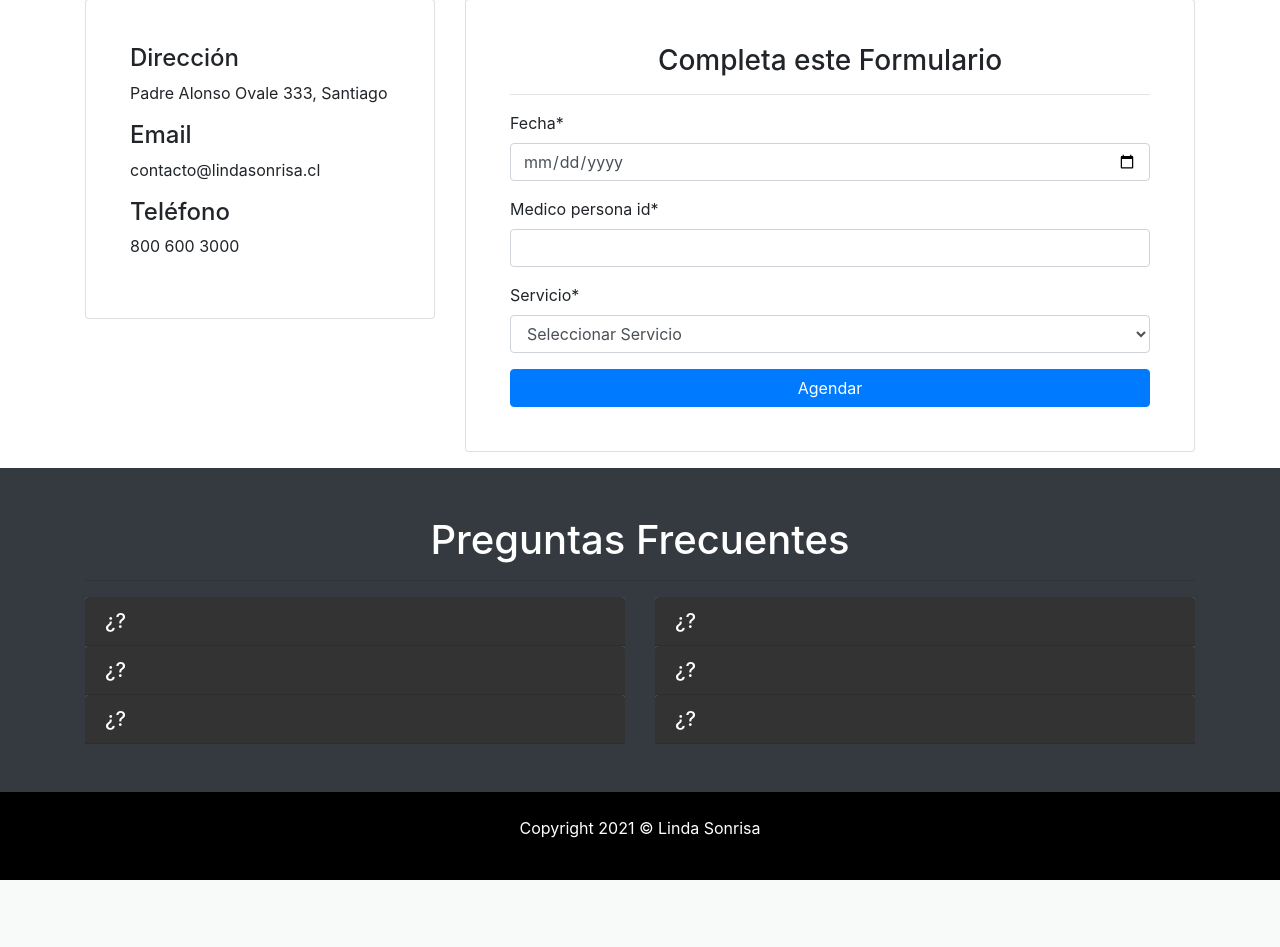
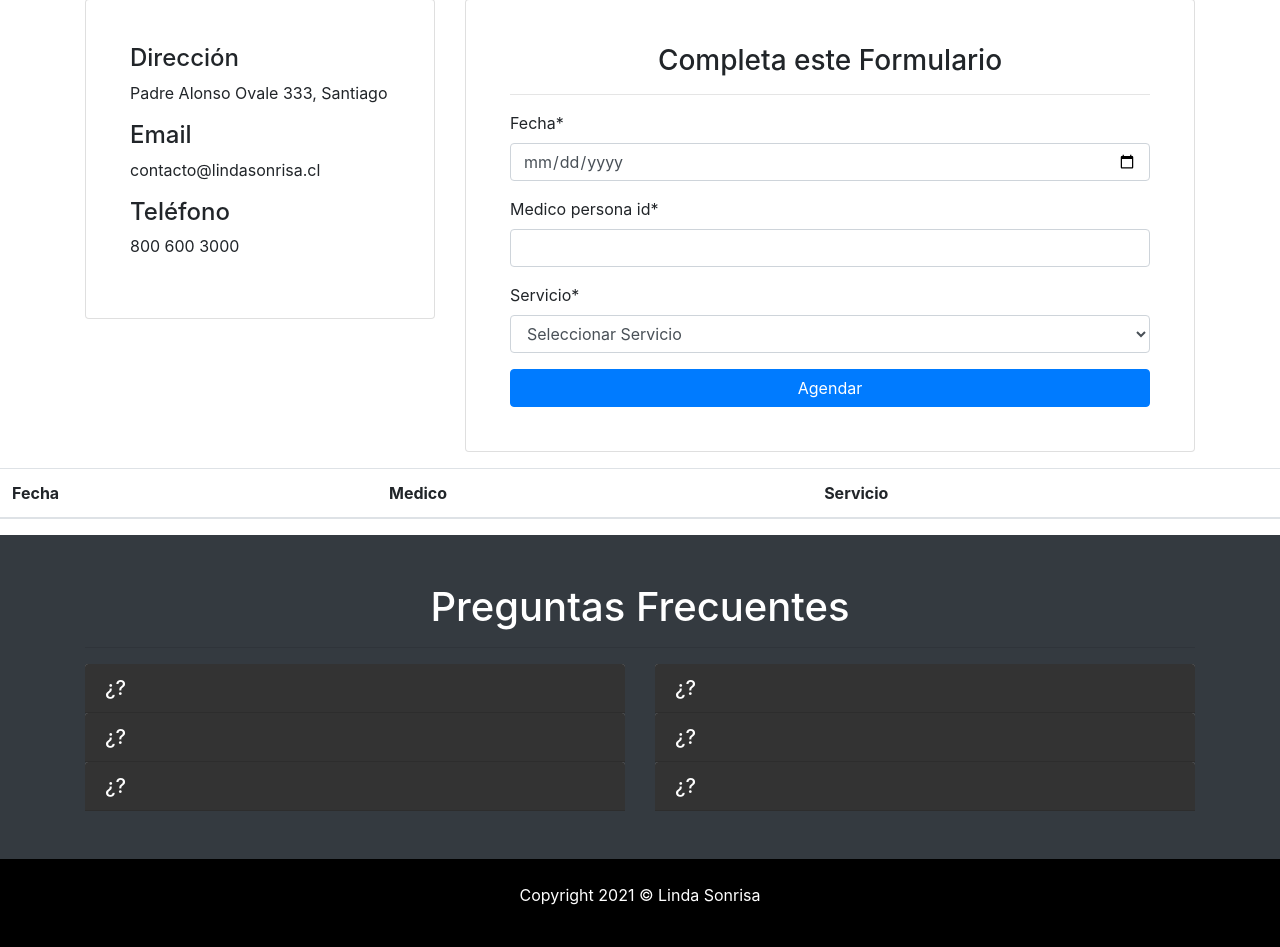
Before and after one commit to rivera-bl/sonrisasql, a Django app: page /agenda/ in a window 1280 px wide. Shown: the part 273-1220 px from the top of the page. Before the commit the page ends 1153 px from the top, so only its background shows below. Run offline with Django 3.2, Linux system fonts and the light colour scheme; tables that the repository leaves empty hold one stand-in row (values such as "Sample post"); lists and menus that the app fills with data are empty; some libraries are stand-ins or nearby versions.

Commit message:
Listar Horas

```diff
--- a/core/models.py
+++ b/core/models.py
@@ -34,7 +34,6 @@ class FichaEconomica(models.Model):
     id = models.AutoField(primary_key=True)
     tipo_ficha = models.CharField(max_length=50)
     documento = models.CharField(max_length=255)
-    # documento = models.FileField(upload_to='ficha/pdf/')
     persona = models.ForeignKey('Persona', models.DO_NOTHING)
 
     class Meta:
@@ -43,6 +42,8 @@ class FichaEconomica(models.Model):
 
 
 class Hora(models.Model):
+    def __str__(self):
+        return self.id
     id = models.AutoField(primary_key=True)
     fecha = models.DateTimeField()
     estado = models.CharField(max_length=50)
--- a/core/templates/core/agenda.html
+++ b/core/templates/core/agenda.html
@@ -54,6 +54,25 @@
       </div>
     </div>
   </section>
+
+  <table class="table">
+    <thead>
+      <tr>
+        <th>Fecha</th>
+        <th>Medico</th>
+        <th>Servicio</th>
+      </tr>
+    </thead>
+    <tbody>
+      {% for hora in horas %}
+        <tr>
+          <td>{{ hora.fecha }}</td>
+          <td>{{ hora.medico_persona_id }}</td>
+          <td>{{ hora.servicio }}</td>
+        </tr>
+      {% endfor %}
+    </tbody>
+  </table>
 
   <!-- FAQ -->
   <section id="faq" class="p-5 bg-dark text-white">
--- a/core/views.py
+++ b/core/views.py
@@ -1,6 +1,6 @@
 from django.shortcuts import render, redirect
 from .forms import HoraForm, RegistroForm, IngresoForm, UploadForm, DateInput
-from .models import FichaEconomica
+from .models import FichaEconomica, Hora
 from django.contrib.auth import authenticate, login
 from django.contrib.auth.models import User
 from django.core.files.storage import FileSystemStorage
@@ -136,6 +136,13 @@ def upload(request):
 
     return render(request, 'core/upload.html', context)
 
+def list_horas(request):
+    horas = Hora.objects.all()
+    data = {
+            'horas': horas
+    }
+    return render(request, 'core/agenda.html', data)
+
 # def list_ficha(request):
 #     fichas = FichaEconomica.objects.all()
 #     return render(request, 'core/list_ficha.html', {
```
Also changed, not shown: 1 other file.
